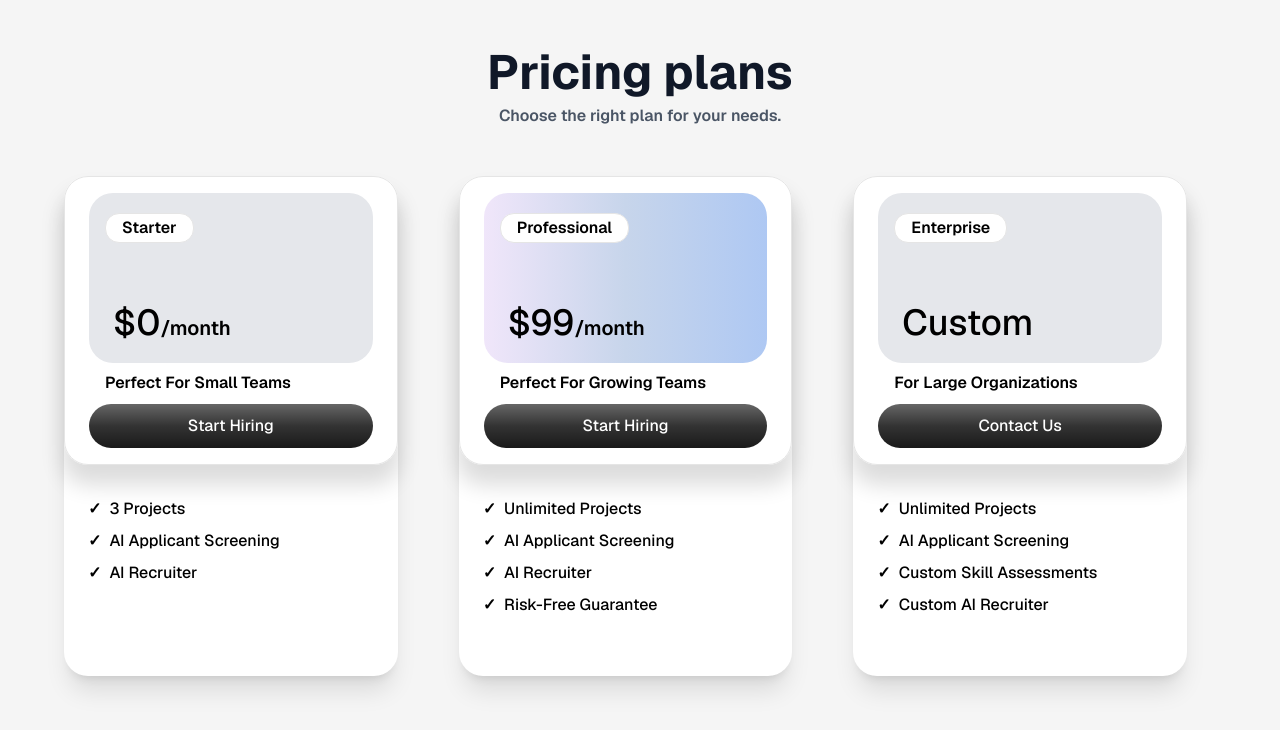
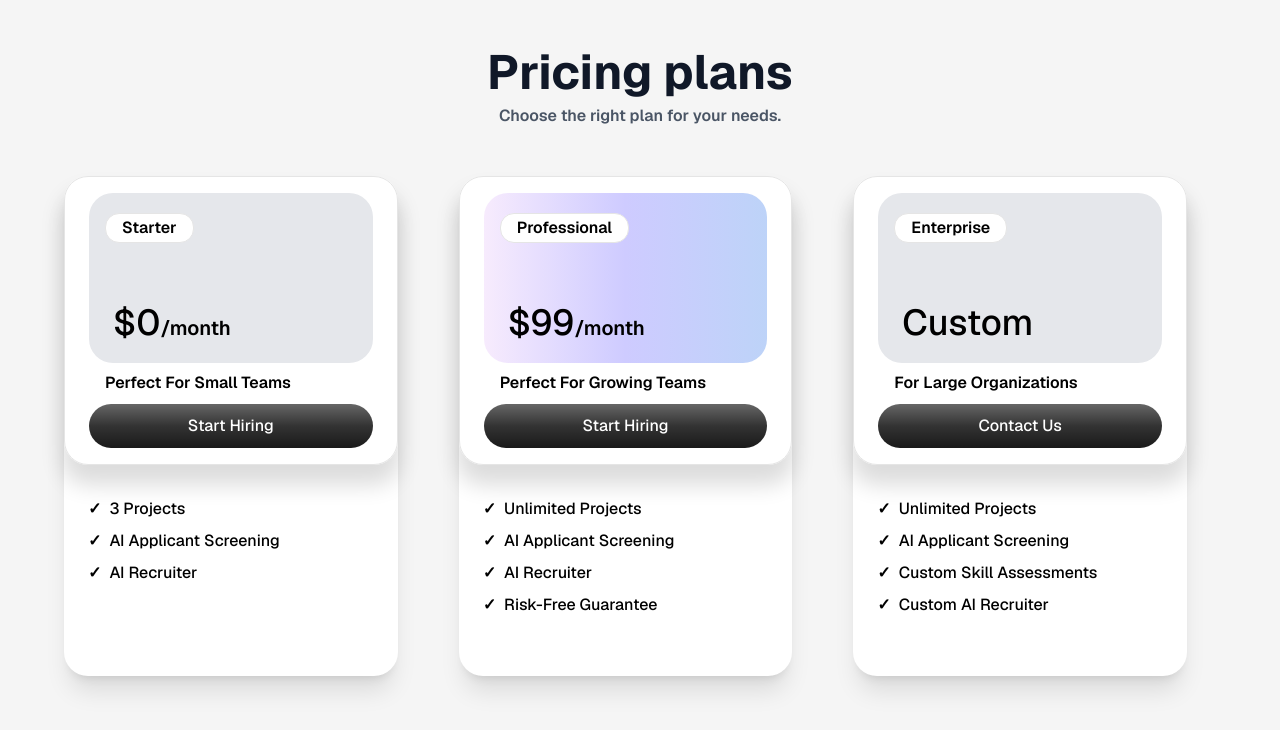
Before and after one commit to deveshru2712/Flex_Ui, a Next.js app: page /components/Pricing in a window 1280 px wide. Shown: the top 730 px of the page. Built offline with nearby package versions, Linux system fonts and the light colour scheme.

Commit message:
some update in pricing components

```diff
--- a/app/components/(view)/Pricing/Card.tsx
+++ b/app/components/(view)/Pricing/Card.tsx
@@ -23,7 +23,7 @@ const Card = ({ Tier, Pricing, BestSuitedFor, CTA, Features }: CardProps) => {
           <div
             className={`h-2/3 w-full ${
               Tier === PricingTier.Professional
-                ? "bg-gradient-to-r from-[#f0e6fa] via-[#c7d5eb] to-[#aec8f3]"
+                ? "bg-gradient-to-r from-[#f7ebfd] via-[#cecbff] to-[#bdd3f8]"
                 : "bg-gray-200"
             } rounded-3xl`}
           >
```
